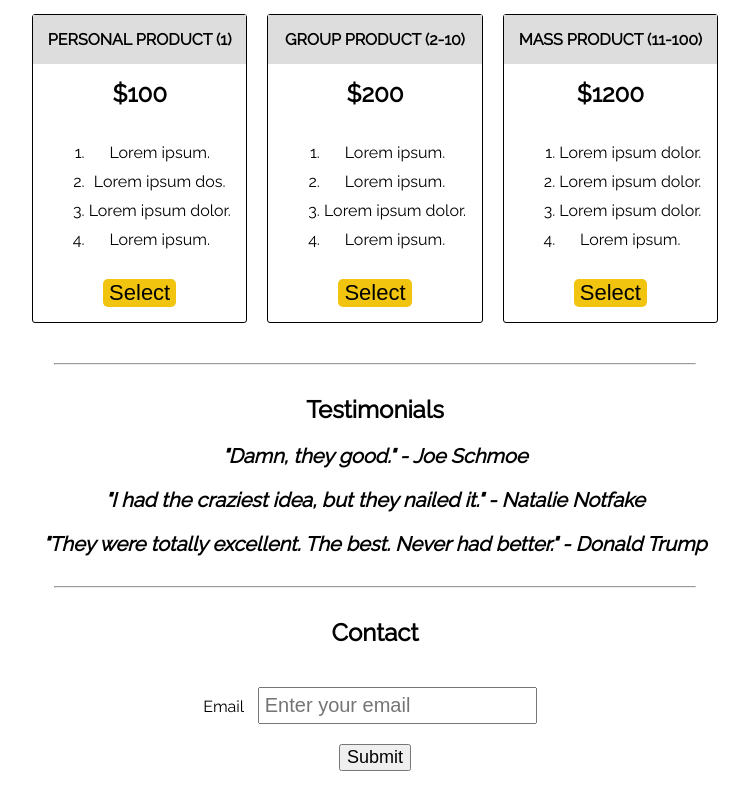
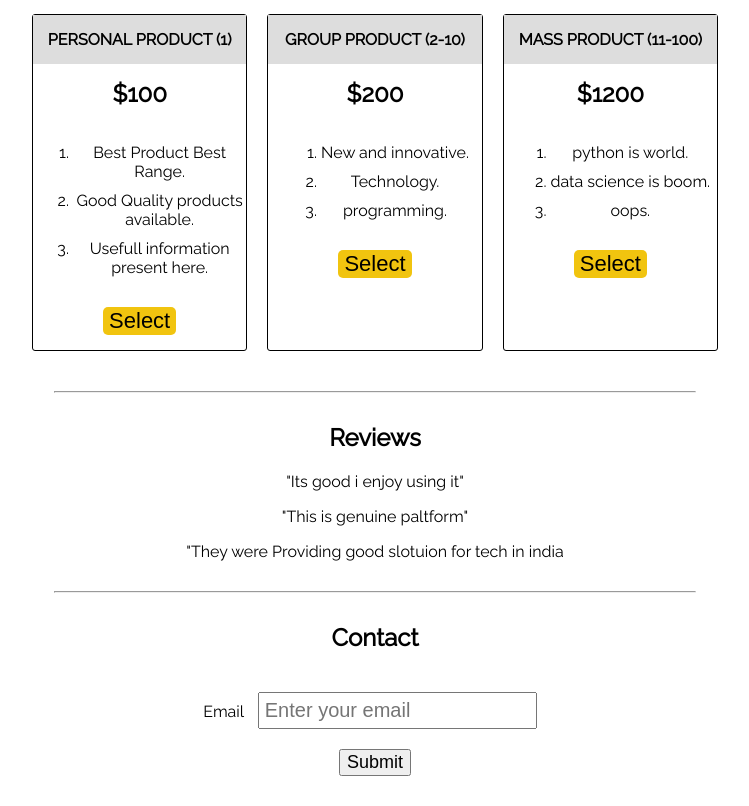
Before and after one commit to Yash02-gammaedge/productLandingPage, a plain HTML site: page index.html in a window 1280 px wide. Shown: the part 760-1566 px from the top of the page, without its empty margins (265-1014 px from the left). Drawn offline with Linux system fonts and the light colour scheme.

```diff
--- a/index.html
+++ b/index.html
@@ -20,7 +20,7 @@
 </header>
 <body>
   <h2>Making the best custom fake products since 1599 . . .</h2>
-    <iframe id="video" height="500" width="800" src="https://www.youtube.com/embed/XxC3DCemXIo" frameborder="0" allow="accelerometer; autoplay; clipboard-write; encrypted-media; gyroscope; picture-in-picture" allowfullscreen></iframe>
+    <iframe id="video" height="500" width="800" src="https://www.youtube.com/watch?v=Lu3BYhk9nj0" frameborder="0" allow="accelerometer; autoplay; clipboard-write; encrypted-media; gyroscope; picture-in-picture" allowfullscreen></iframe>
 
 <hr>
 
@@ -30,10 +30,10 @@
         <div class="level">Personal Product (1)</div>
         <h2>$100</h2>
         <ol>
-          <li>Lorem ipsum.</li>
-          <li>Lorem ipsum dos.</li>
-          <li>Lorem ipsum dolor.</li>
-          <li>Lorem ipsum.</li>
+          <li>Best Product Best Range.</li>
+          <li>Good Quality products available.</li>
+          <li>Usefull information present here.</li>
+
         </ol>
         <button class="btn">Select</button>
       </div>
@@ -41,21 +41,23 @@
         <div class="level">Group Product (2-10)</div>
         <h2>$200</h2>
         <ol>
-          <li>Lorem ipsum.</li>
-          <li>Lorem ipsum.</li>
-          <li>Lorem ipsum dolor.</li>
-          <li>Lorem ipsum.</li>
+          <li>New and innovative.</li>
+          <li>Technology.</li>
+          <li>programming.</li>
+
         </ol>
+
+
         <button class="btn">Select</button>
       </div>
       <div class="product" id="mass">
         <div class="level">Mass Product (11-100)</div>
         <h2>$1200</h2>
         <ol>
-          <li>Lorem ipsum dolor.</li>
-          <li>Lorem ipsum dolor.</li>
-          <li>Lorem ipsum dolor.</li>
-          <li>Lorem ipsum.</li>
+          <li>python is world.</li>
+          <li>data science is boom.</li>
+          <li>oops.</li>
+
         </ol>
         <button class="btn">Select</button>
       </div>
@@ -63,11 +65,11 @@
 
   <hr>
 
-  <section id="testimonials">
-  <h2>Testimonials</h2>
-  <p>"Damn, they good." - Joe Schmoe</p>
-  <p>"I had the craziest idea, but they nailed it." - Natalie Notfake</p>
-  <p>"They were totally excellent. The best. Never had better." - Donald Trump</p>
+  <section id="Reviews">
+  <h2>Reviews</h2>
+  <p>"Its good i enjoy using it"</p>
+  <p>"This is genuine paltform"</p>
+  <p>"They were Providing good slotuion for tech in india</p>
   </section>
 
 <hr>
--- a/style.css
+++ b/style.css
@@ -18,7 +18,7 @@ header {
   display: flex;
   flex-direction: row;
   justify-content: space-between;
-  background-color: white;
+  background-color: rgb(244, 140, 140);
   width: 100%;
 }
 
```
